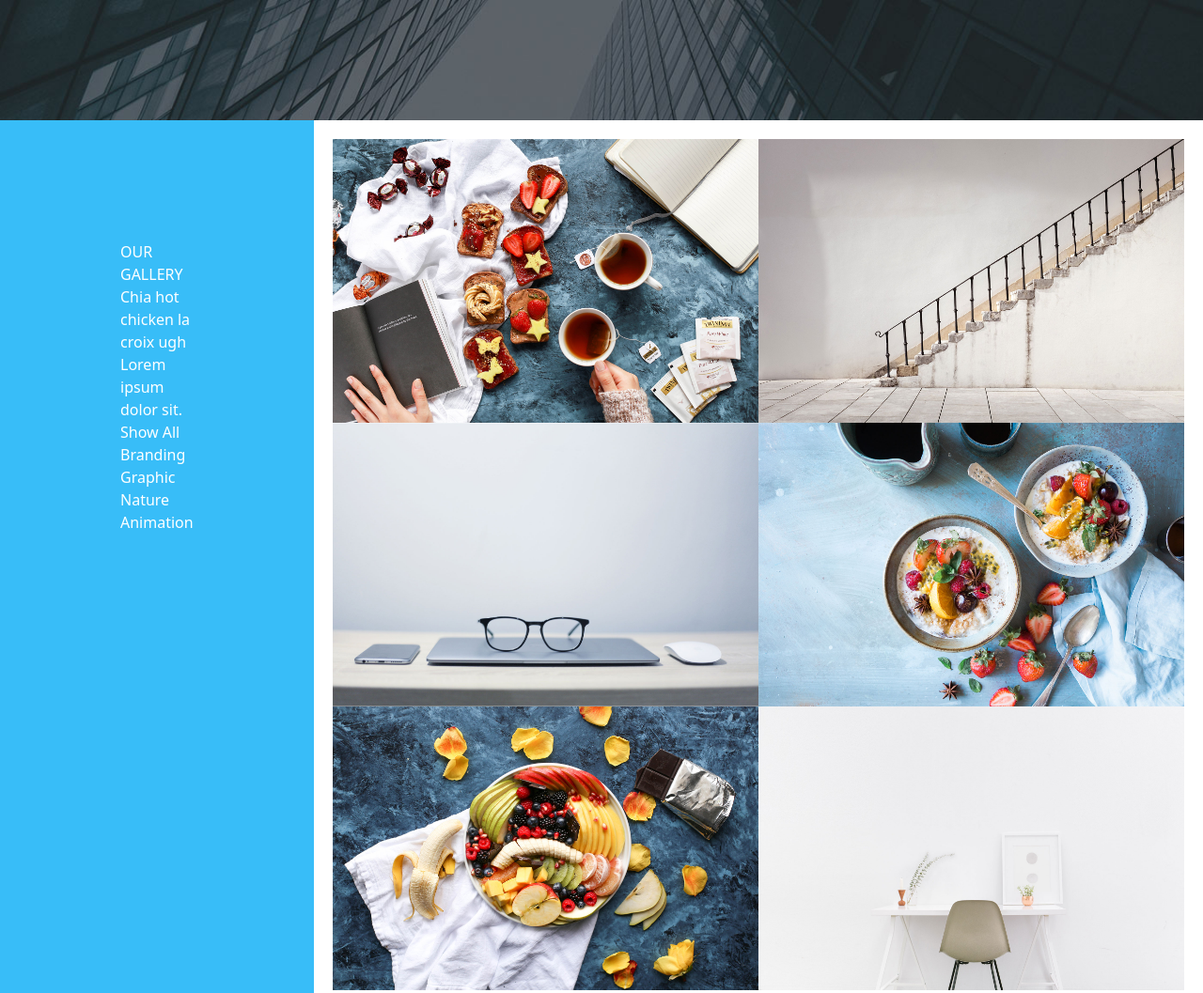
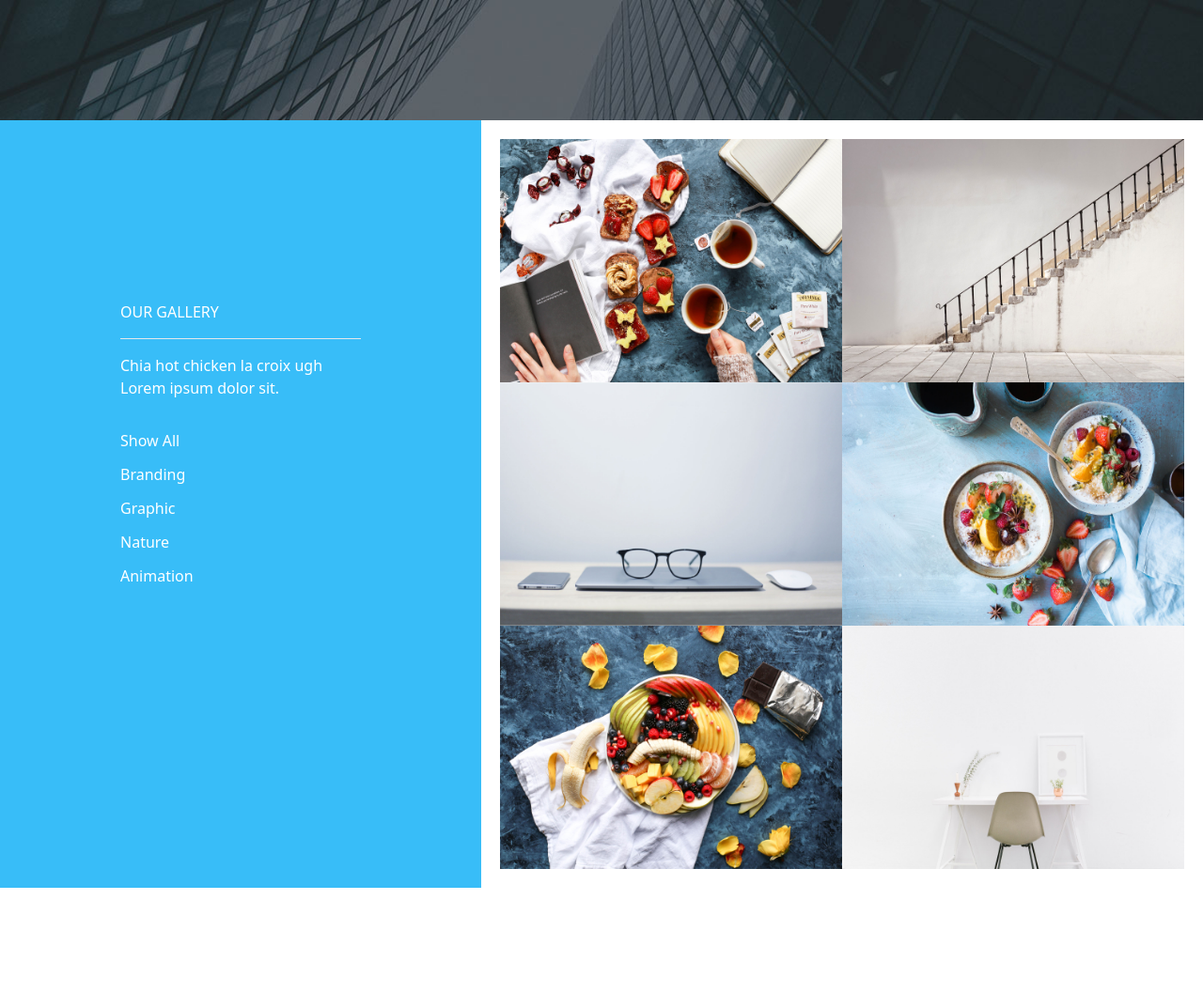
Before and after one commit to NebulusNubium/tinker, a website: page index.html in a window 1280 px wide. Shown: the part 1300-2357 px from the top of the page at 94% size. After the commit the page ends 2245 px from the top, so only its background shows below. Drawn offline with Linux system fonts and the light colour scheme; files whose address does not match are found by name; a web font is replaced by a local one.

Commit message:
gallery v1

```diff
--- a/index.html
+++ b/index.html
@@ -76,18 +76,18 @@
 
         <section id="gallery">
             <div class="bg-sky-400 flex justify-center">
-                <div class="m-32 w-[40%] ">
-                    <h3>OUR GALLERY</h3>
+                <div class="w-[20%] mx-32 mt-[15%] flex flex-col justify-center pb-80">
+                    <h3 class="pb-4 border-b mb-4">OUR GALLERY</h3>
                     <p>Chia hot chicken la croix ugh Lorem ipsum dolor sit.</p>
-                    <ul class="list-none">
-                        <li><a href="">Show All</a></li>
-                        <li><a href="">Branding</a></li>
-                        <li><a href="">Graphic</a></li>
-                        <li><a href="">Nature</a></li>
-                        <li><a href="">Animation</a></li>
+                    <ul class="list-none mt-8">
+                        <li class=""><a href="">Show All</a></li>
+                        <li class="pt-3"><a href="">Branding</a></li>
+                        <li class="pt-3"><a href="">Graphic</a></li>
+                        <li class="pt-3"><a href="">Nature</a></li>
+                        <li class="pt-3"><a href="">Animation</a></li>
                     </ul>
                 </div>
-                <div class="bg-white flex flex-wrap p-5">
+                <div class="bg-white flex flex-wrap p-5 w-[60%]">
                     <img class="w-[50%]" src="assets/img/portfolio_big_item_01.jpg" alt="">
                     <img class="w-[50%]" src="assets/img/portfolio_big_item_02.jpg" alt="">
                     <img class="w-[50%]" src="assets/img/portfolio_big_item_03.jpg" alt="">
```
Also changed, not shown: assets/dist/style.css.
